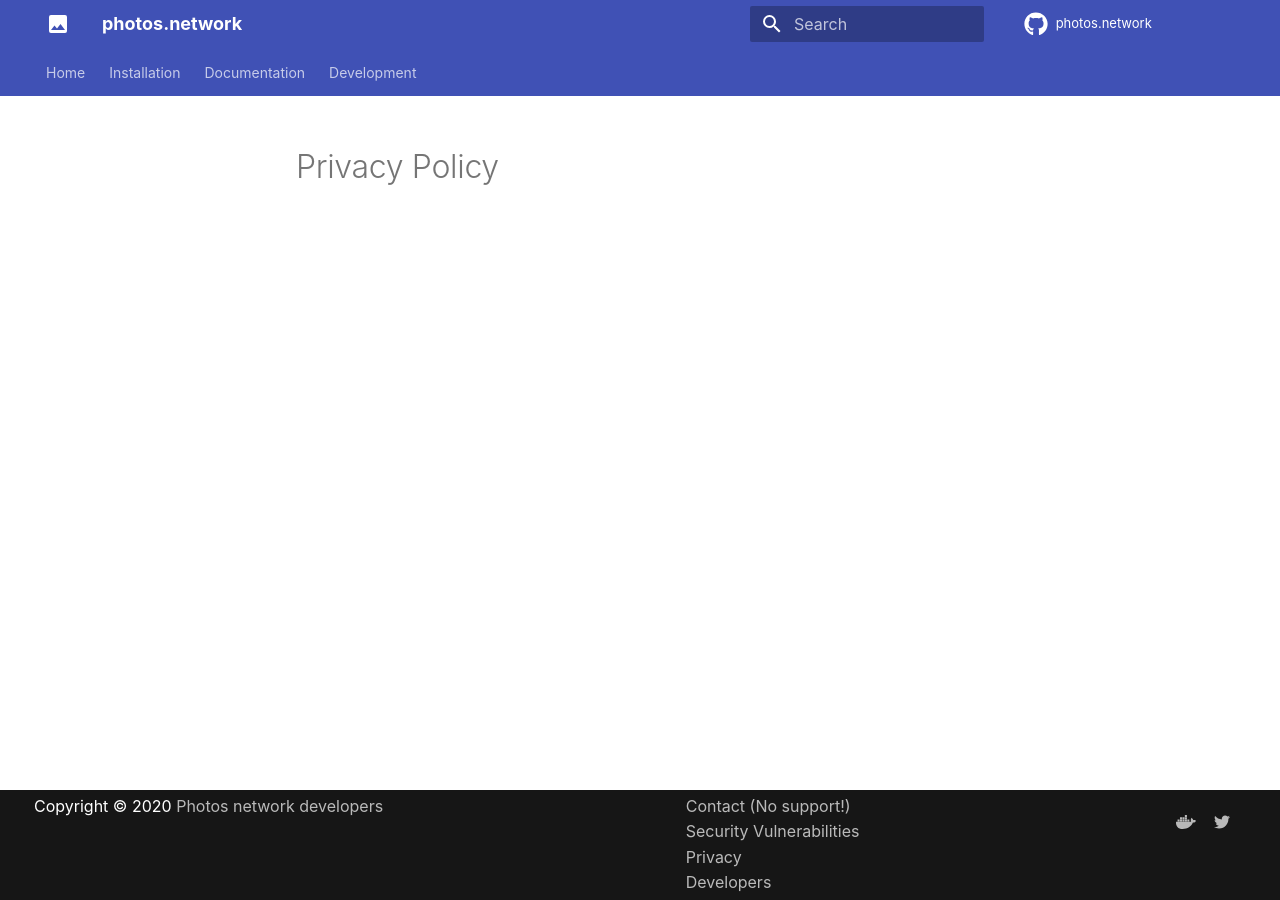
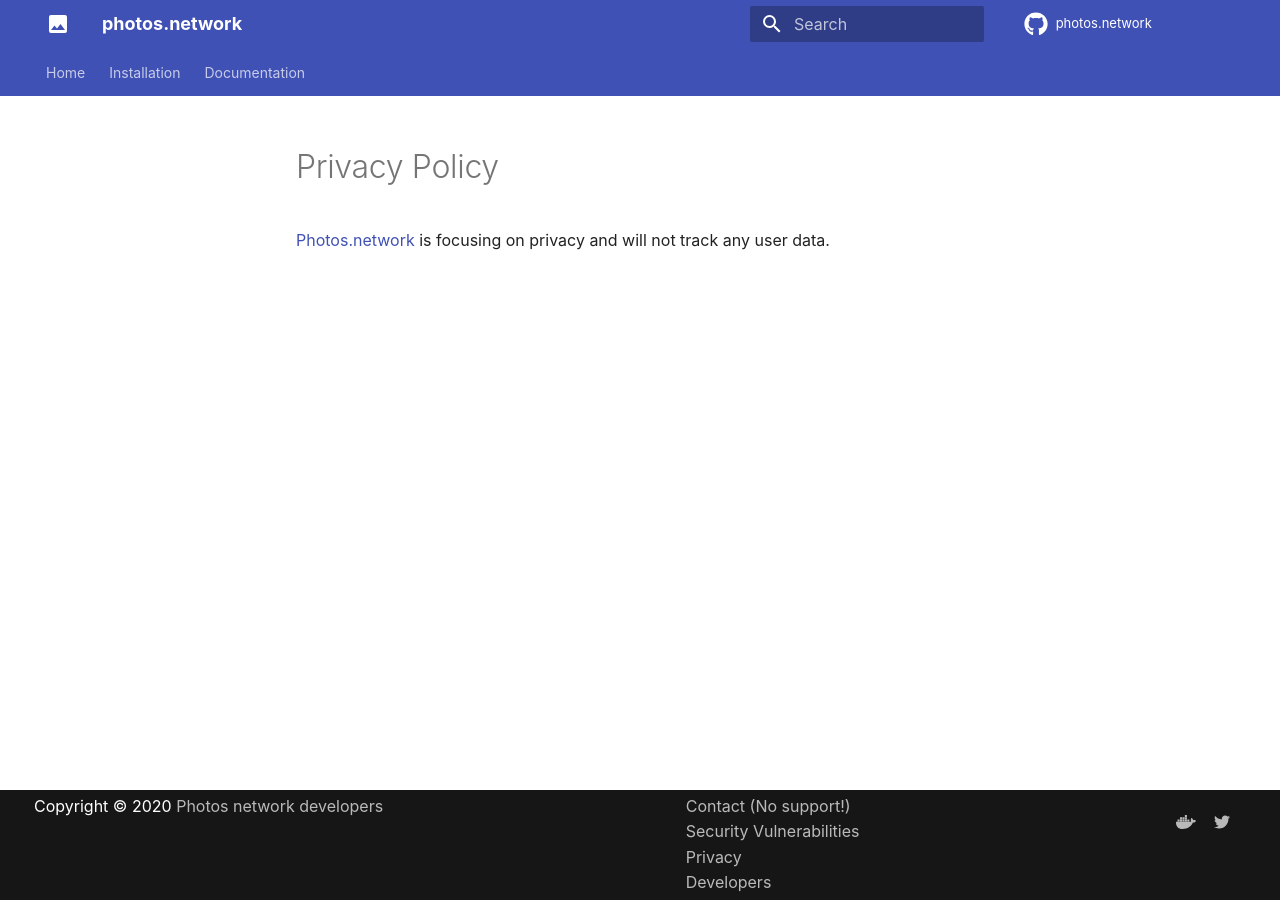
Before and after one commit to photos-network/photos.network, an MkDocs documentation site: the page built from docs/privacy.md, in a window 1280 px wide. Built offline with MkDocs 1.6.1 and Material for MkDocs 9.7.7, drawn with Linux system fonts in a browser that asks for light colours.

```diff
--- a/docs/privacy.md
+++ b/docs/privacy.md
@@ -1 +1,3 @@
 # Privacy Policy
+
+[Photos.network](https://photos.network) is focusing on privacy and will not track any user data.
--- a/mkdocs.yml
+++ b/mkdocs.yml
@@ -2,6 +2,7 @@ site_name: photos.network
 site_url: https://photos.network
 repo_url: https://github.com/photos-network
 repo_name: photos.network
+edit_uri: photos.network/edit/development/docs/
 site_description: "https://photos.network is an open source project for self hosted photo management."
 site_author: "Stürmer, Benjamin"
 copyright: 'Copyright &copy; 2020 <a href="https://photos.network">Photos network developers</a>'
@@ -18,7 +19,7 @@ extra:
     - icon: fontawesome/brands/docker
       link: https://hub.docker.com/r/thebino/photos
     - icon: fontawesome/brands/twitter
-      link: https://twitter.com/photos.network
+      link: https://twitter.com/photosnetwork
 
 markdown_extensions:
   - attr_list
@@ -28,14 +29,12 @@ strict: true
 
 # Navigation
 nav:
-  - 'Home': 'index.md'
-  - 'Installation':
-      - 'Standalone': 'installation/index.md'
-      - 'Docker': 'installation/docker.md'
-  - 'Documentation':
-      - 'Configuration': 'documentation/index.md'
-  - 'Development': https://developers.photos.network
-
+  - "Home": "index.md"
+  - "Installation":
+      - "Standalone": "installation/index.md"
+      - "Docker": "installation/docker.md"
+  - "Documentation":
+      - "Configuration": "documentation/index.md"
 
 # Theme
 theme:
```
Also changed, not shown: docs/installation/index.md (+5 -3 lines), 1 other file.
